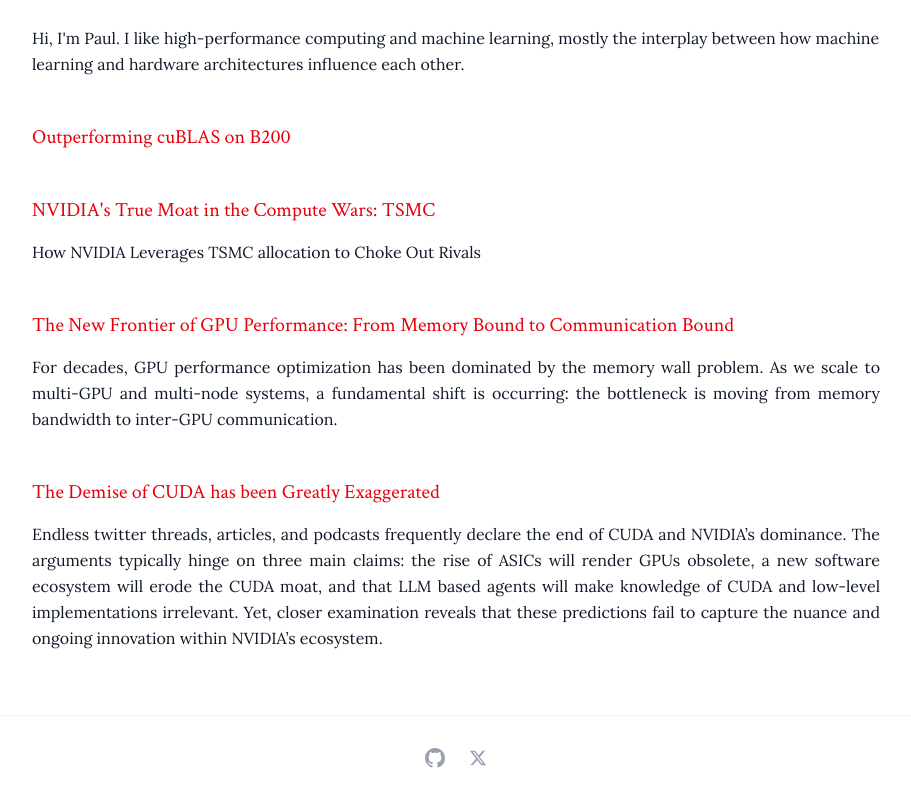
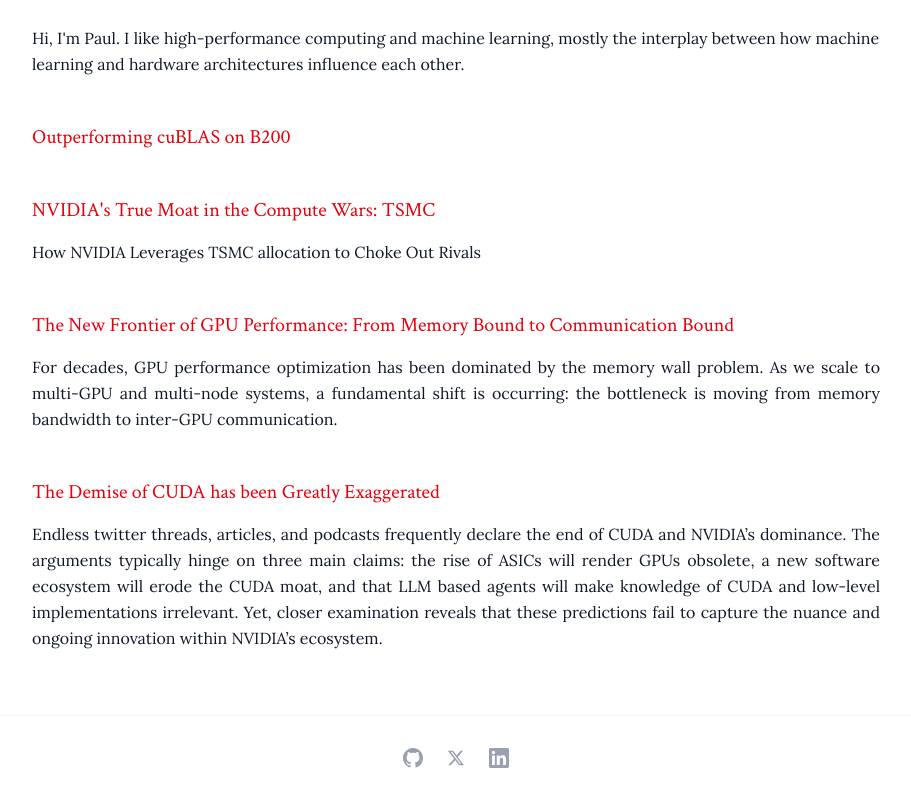
Before and after one commit to Better-Call-Paul/personal_website, a Next.js app: page / in a window 1280 px wide. Shown: the part 379-1179 px from the top of the page, without its empty margins (184-1095 px from the left). Built offline with nearby package versions, Linux system fonts and the light colour scheme.

Commit message:
Update layout.tsx

```diff
--- a/app/layout.tsx
+++ b/app/layout.tsx
@@ -54,6 +54,17 @@
                 <path d="M18.244 2.25h3.308l-7.227 8.26 8.502 11.24H16.17l-5.214-6.817L4.99 21.75H1.68l7.73-8.835L1.254 2.25H8.08l4.713 6.231zm-1.161 17.52h1.833L7.084 4.126H5.117z" />
               </svg>
             </a>
+            <a
+              href="https://www.linkedin.com/in/paul-chan-93b0bb238/"
+              target="_blank"
+              rel="noopener noreferrer"
+              className="text-gray-400 hover:text-gray-900 transition-colors"
+              aria-label="LinkedIn"
+            >
+              <svg width="20" height="20" viewBox="0 0 24 24" fill="currentColor">
+                <path d="M20.447 20.452h-3.554v-5.569c0-1.328-.027-3.037-1.852-3.037-1.853 0-2.136 1.445-2.136 2.939v5.667H9.351V9h3.414v1.561h.046c.477-.9 1.637-1.85 3.37-1.85 3.601 0 4.267 2.37 4.267 5.455v6.286zM5.337 7.433a2.062 2.062 0 0 1-2.063-2.065 2.064 2.064 0 1 1 2.063 2.065zm1.782 13.019H3.555V9h3.564v11.452zM22.225 0H1.771C.792 0 0 .774 0 1.729v20.542C0 23.227.792 24 1.771 24h20.451C23.2 24 24 23.227 24 22.271V1.729C24 .774 23.2 0 22.222 0h.003z" />
+              </svg>
+            </a>
           </div>
         </footer>
         <Analytics />
```
